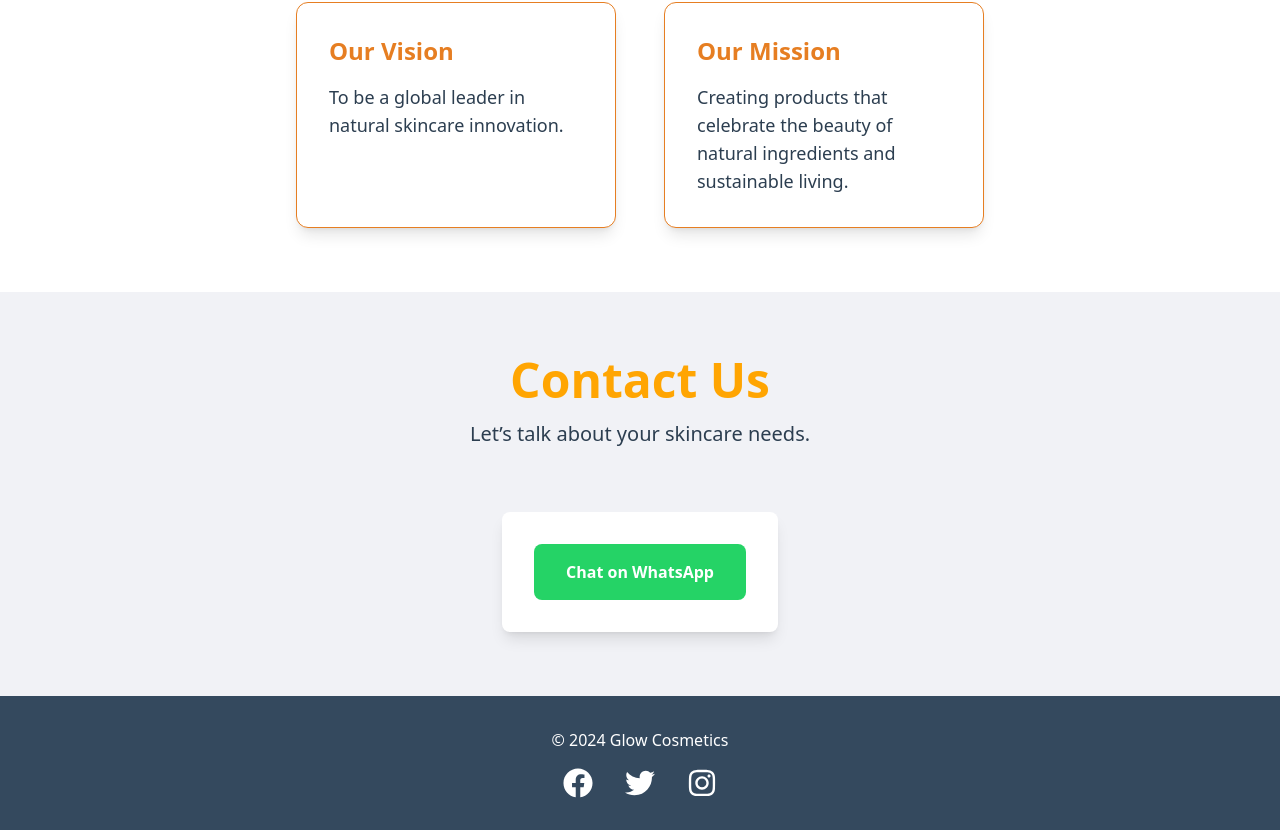
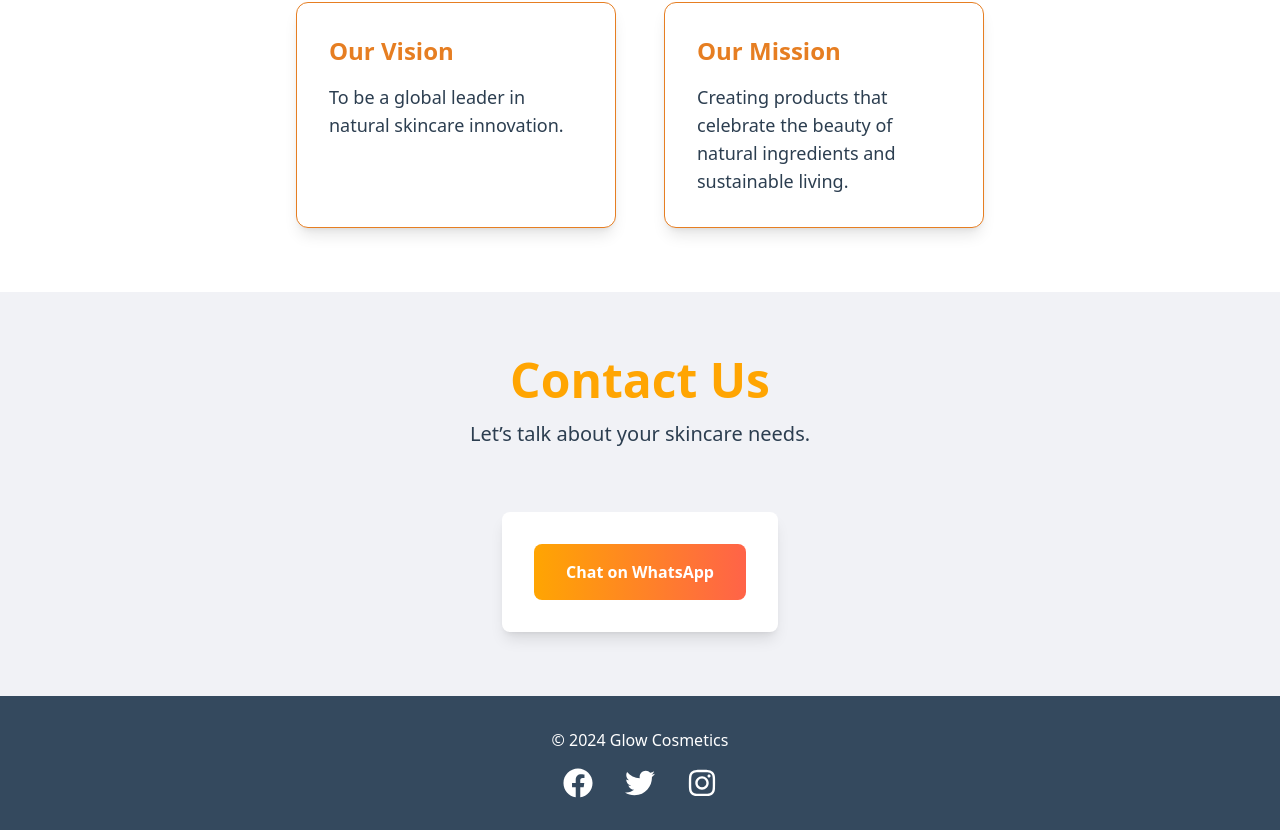
Before and after one commit to KojoFocus/innovator2, a React (Vite) app: page / in a window 1280 px wide. Shown: the part 2198-3028 px from the top of the page. Built offline with nearby package versions, Linux system fonts and the light colour scheme.

Commit message:
changed the contact button design

```diff
--- a/src/pages/HomePage.tsx
+++ b/src/pages/HomePage.tsx
@@ -227,7 +227,7 @@ const HomePage = () => {
                   )}`;
                   window.open(whatsappLink, "_blank");
                 }}
-                className="px-8 py-4 bg-[#25D366] text-white rounded-lg font-semibold w-full"
+                className="px-8 py-4 bg-gradient-to-r from-[#FFA502] to-[#FF6348] text-white rounded-lg font-semibold w-full"
               >
                 Chat on WhatsApp
               </button>
```
